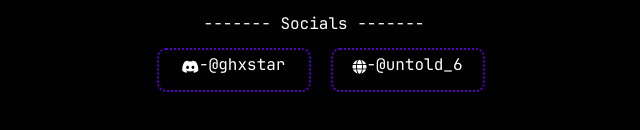
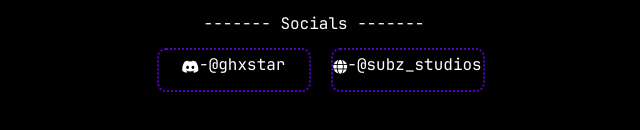
Before and after one commit to troyshopping/isis, a plain HTML site: page ghxst.html in a window 1280 px wide. Shown: the part 436-566 px from the top of the page, 326-966 px from the left. Drawn offline with Linux system fonts and the light colour scheme.

Commit message:
Update ghxst.html

```diff
--- a/ghxst.html
+++ b/ghxst.html
@@ -89,7 +89,7 @@
 
                     <div class="social-box">
                         <div class="social-box-contents">
-                            <a target="_blank" href="https://www.roblox.com/users/1449291136/profile"><i class="fa-solid fa-globe fa-sm"></i></a> <a target="_blank" href="https://www.roblox.com/users/2371514833/profile"><span id="social" >-@untold_6</span></a>
+                            <a target="_blank" href="https://www.roblox.com/users/1449291136/profile"><i class="fa-solid fa-globe fa-sm"></i></a> <a target="_blank" href="https://www.roblox.com/users/2371514833/profile"><span id="social" >-@subz_studios</span></a>
                         </div>
                     </div>
                 </div>
```
